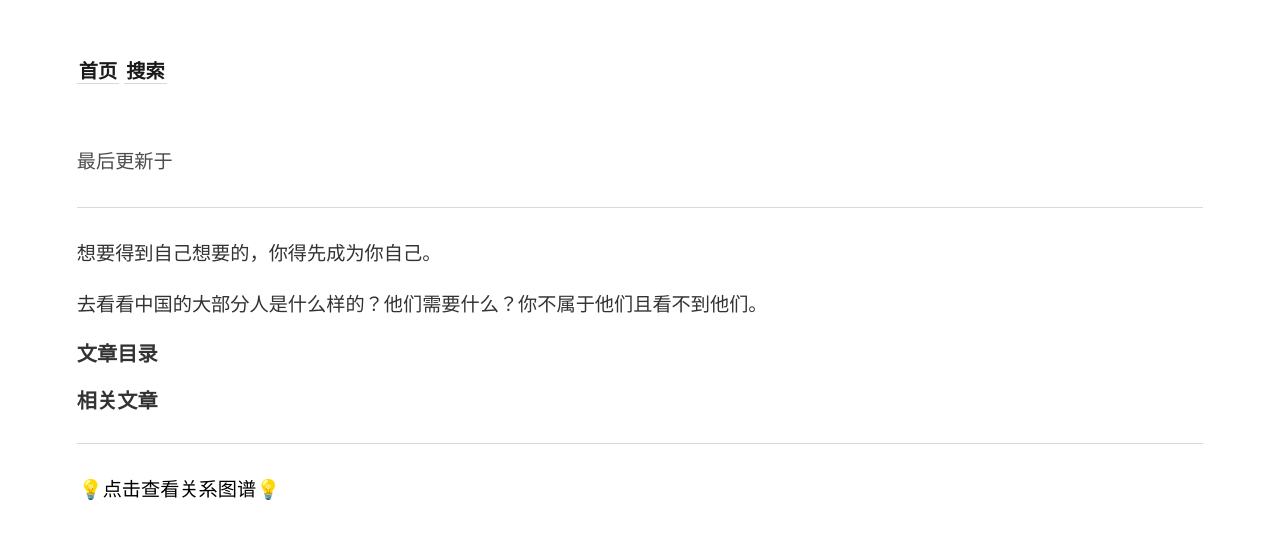
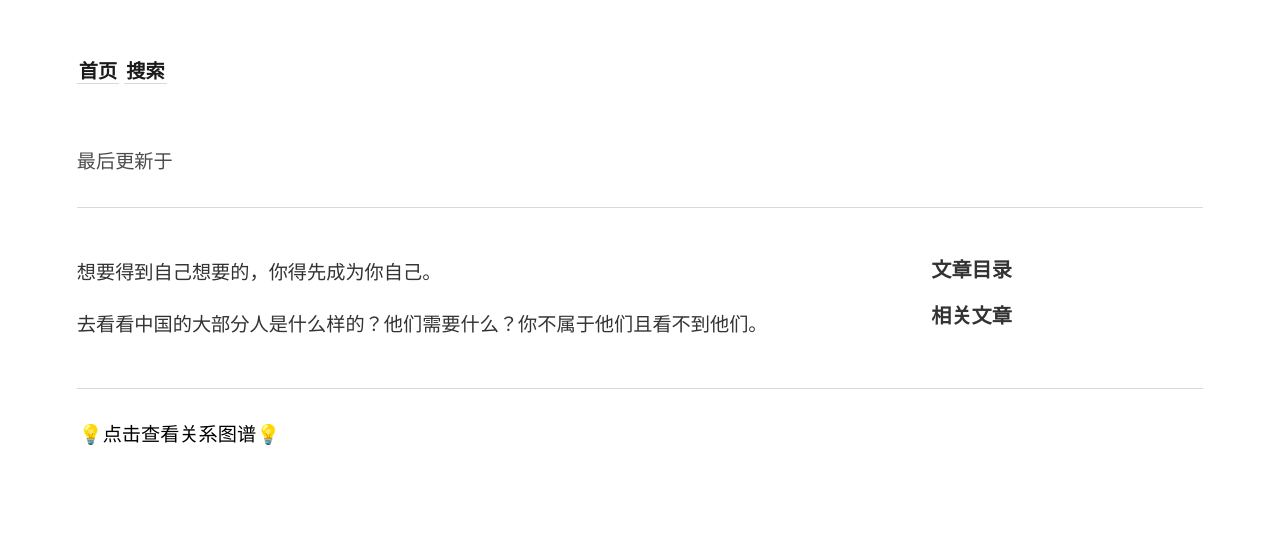
Before and after one commit to wingowen/digital-garden-jekyll, a Jekyll site: the page built from _notes/杂项/碎碎念.md, in a window 1280 px wide. Shown: the top 539 px of the page. Built offline with Jekyll 4.4.1, drawn with Linux system fonts in a browser that asks for light colours.

Commit message:
vault backup: 2024-08-16 16:57:45

```diff
--- a/_sass/_style.scss
+++ b/_sass/_style.scss
@@ -109,7 +109,7 @@ nav {
 }
 
 #notes-entry-container {
-  display: frid;
+  display: grid;
   grid-gap: 2em;
   grid-template-areas:
     "content"
```
Also changed, not shown: _notes/杂项/关于我.md (line endings or trailing spaces).
